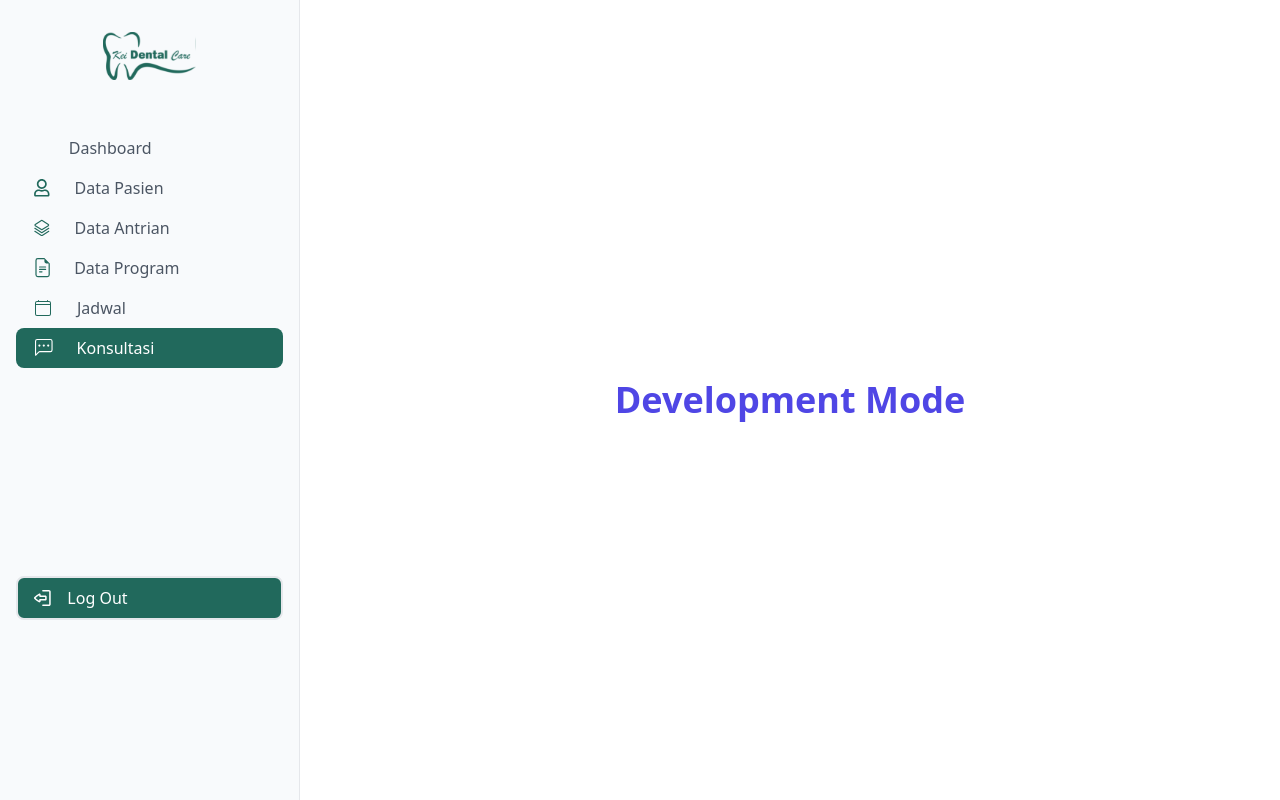
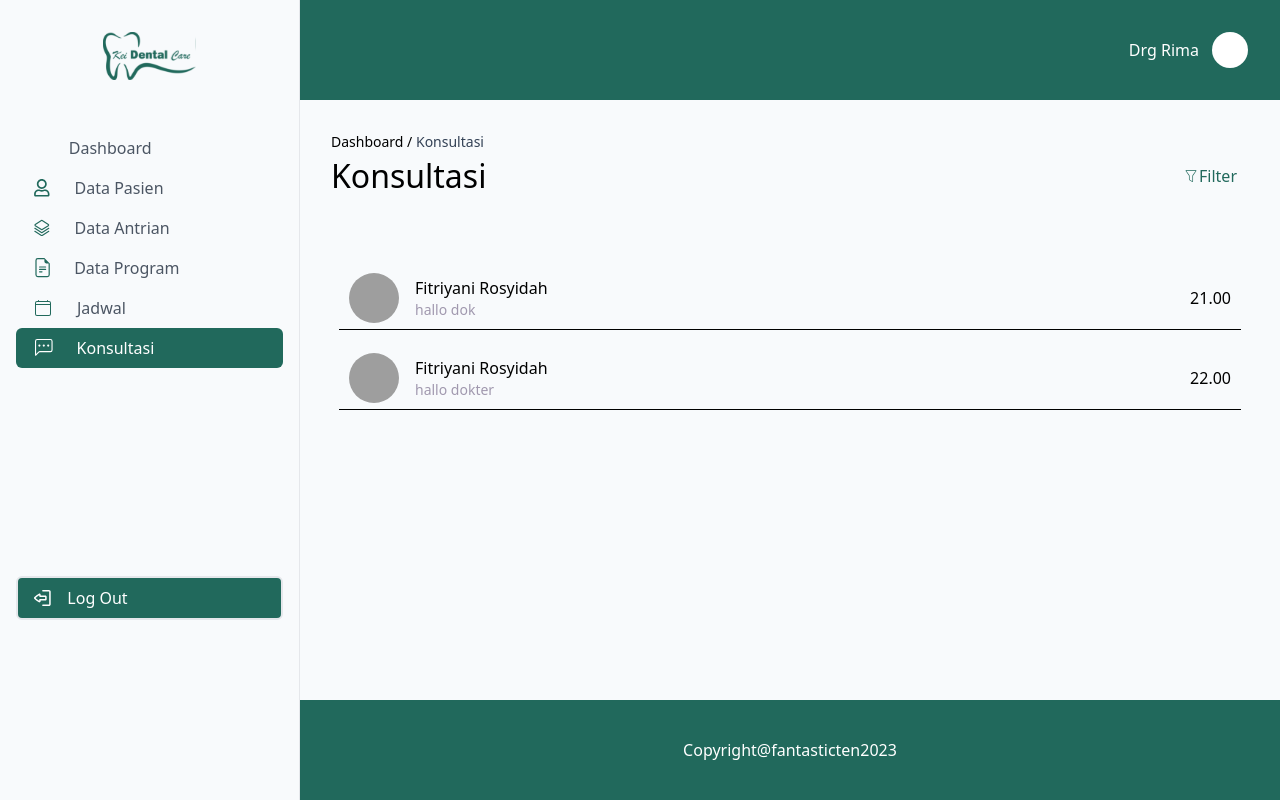
Before and after one commit to Vyannnnnn/key-dental-care-FE, a React (Vite) app: page /admin/konsultasi in a window 1280 px wide. Built offline with nearby package versions, Linux system fonts and the light colour scheme; data requests are answered from the project's data file; grey boxes are pictures that could not be loaded; some icons are missing.

Commit message:
konsultasi fixing api data

```diff
--- a/db.json
+++ b/db.json
@@ -110,5 +110,21 @@
             "Mulai_Pukul": "16.00",
             "Sampai_Pukul": "21.00"
         }
+    ],
+    "chats": [
+        {
+            "id": 1,
+            "avatar": "url gambar",
+            "name": "Fitriyani Rosyidah",
+            "message": "hallo dok",
+            "time": "21.00"
+        },
+        {
+            "id": 2,
+            "avatar": "url gambar",
+            "name": "Fitriyani Rosyidah",
+            "message": "hallo dokter",
+            "time": "22.00"
+        }
     ]
 }
--- a/src/components/private/ChatContent.jsx
+++ b/src/components/private/ChatContent.jsx
@@ -1,16 +1,31 @@
 import React from "react";
 
-const ChatContent = () => {
+const ChatContent = ({ data }) => {
   return (
-    <div className="w-full h-[64px] flex items-center border-b-[1px] border-black mb-[16px]">
-      <div className="ml-[10px] w-[50px] h-[50px] bg-[#21695C] rounded-full"></div>
-      <div className="ml-[16px] grow">
-        <p className="text-base">Diana Cantika Dewi</p>
-        <p className="text-[#A098AE] text-sm">Baik Dok, Terimakasih</p>
-      </div>
-      <div className="mr-[10px]">
-        <p>12:45 PM</p>
-      </div>
+    <div>
+      {data.map((chat) => (
+        <div
+          key={chat.id}
+          className="w-full h-[64px] flex items-center border-b-[1px] border-black mb-[16px]"
+        >
+          <div className="ml-[10px] w-[50px] h-[50px] rounded-full">
+            {chat.avatar && (
+              <img
+                src={chat.avatar}
+                alt="Avatar"
+                className="w-full h-full rounded-full"
+              />
+            )}
+          </div>
+          <div className="ml-[16px] grow">
+            <p className="text-base">{chat.name}</p>
+            <p className="text-[#A098AE] text-sm">{chat.message}</p>
+          </div>
+          <div className="mr-[10px]">
+            <p>{chat.time}</p>
+          </div>
+        </div>
+      ))}
     </div>
   );
 };
--- a/src/components/private/CreateButton.jsx
+++ b/src/components/private/CreateButton.jsx
@@ -2,7 +2,7 @@ import React from "react";
 
 const Searchbutton = () => {
   return (
-    <button className="border-[1px] border-[#21695C] px-3 py-2 rounded-md">
+    <button className="border-[1px] border-[#21695C] px-3 py-2 rounded-md hover:bg-[#e0e0e0] text-[#21695C] hover:underline underline-offset-4 hover:border-white">
       Tambah Data
     </button>
   );
--- /dev/null
+++ b/src/components/private/FilterButton.jsx
@@ -0,0 +1,13 @@
+import React from "react";
+import { CiFilter } from "react-icons/ci";
+
+const SearchButton = () => {
+  return (
+    <div className="px-3 py-2 rounded-md flex justify-center items-center hover:underline underline-offset-4 hover:bg-[#e0e0e0] text-[#21695C]">
+      <CiFilter />
+      <button>Filter</button>
+    </div>
+  );
+};
+
+export default SearchButton;
--- a/src/components/private/Navbar.jsx
+++ b/src/components/private/Navbar.jsx
@@ -1,6 +1,6 @@
 import React from "react";
 import CreateButton from "./CreateButton";
-import SearchButton from "./Searchbutton";
+import SearchButton from "./FilterButton";
 
 const Navbar = (props) => {
   return (
@@ -17,11 +17,10 @@ const Navbar = (props) => {
           <p className="text-[32px]">{props.page}</p>
           <div className="flex items-center">
             {props.showCreateButton && <CreateButton />}
+            {props.showSearchButton && <SearchButton />}
           </div>
         </div>
-        <div className="flex items-center mt-[27px]">
-          {props.showSearchButton && <SearchButton />}
-        </div>
+        <div className="flex items-center mt-[27px]"></div>
       </div>
     </nav>
   );
--- a/src/components/private/Navigation.jsx
+++ b/src/components/private/Navigation.jsx
@@ -27,8 +27,10 @@ const Navigation = () => {
           <nav className="flex flex-col">
             <div>
               <Link
-                className={`flex items-center px-4 py-2 text-gray-600 transition-colors duration-300 transform rounded-lg    ${
-                  isDashboard ? "bg-[#21695c] text-white" : ""
+                className={`flex items-center px-4 py-2 text-gray-600 transition-colors duration-300 transform rounded-md hover:underline underline-offset-4  ${
+                  isDashboard
+                    ? "bg-[#21695c] text-white hover:bg-[#21695c]"
+                    : "hover:bg-[#e0e0e0] hover:text-[#21695c]"
                 }`}
                 to="/admin"
               >
@@ -43,8 +45,10 @@ const Navigation = () => {
               </Link>
 
               <Link
-                className={`flex items-center px-4 py-2 text-gray-600 transition-colors duration-300 transform rounded-lg    ${
-                  isData_pasien ? "bg-[#21695c] text-white" : ""
+                className={`flex items-center px-4 py-2 text-gray-600 transition-colors duration-300 transform rounded-md hover:underline underline-offset-4 ${
+                  isData_pasien
+                    ? "bg-[#21695c] text-white hover:bg-[#21695c]"
+                    : "hover:bg-[#e0e0e0] hover:text-[#21695c]"
                 }`}
                 to="/admin/data_pasien"
               >
@@ -60,8 +64,10 @@ const Navigation = () => {
               </Link>
 
               <Link
-                className={`flex items-center px-4 py-2 text-gray-600 transition-colors duration-300 transform rounded-lg    ${
-                  isData_antrian ? "bg-[#21695c] text-white" : ""
+                className={`flex items-center px-4 py-2 text-gray-600 transition-colors duration-300 transform rounded-md hover:underline underline-offset-4   ${
+                  isData_antrian
+                    ? "bg-[#21695c] text-white hover:bg-[#21695c]"
+                    : "hover:bg-[#e0e0e0] hover:text-[#21695c]"
                 }`}
                 to="/admin/data_antrian"
               >
@@ -77,8 +83,10 @@ const Navigation = () => {
               </Link>
 
               <Link
-                className={`flex items-center px-4 py-2 text-gray-600 transition-colors duration-300 transform rounded-lg    ${
-                  isData_program ? "bg-[#21695c] text-white" : ""
+                className={`flex items-center px-4 py-2 text-gray-600 transition-colors duration-300 transform rounded-md hover:underline underline-offset-4   ${
+                  isData_program
+                    ? "bg-[#21695c] text-white hover:bg-[#21695c]"
+                    : "hover:bg-[#e0e0e0] hover:text-[#21695c]"
                 }`}
                 to="/admin/data_program"
               >
@@ -94,8 +102,10 @@ const Navigation = () => {
               </Link>
 
               <Link
-                className={`flex items-center px-4 py-2 text-gray-600 transition-colors duration-300 transform rounded-lg    ${
-                  isJadwal ? "bg-[#21695c] text-white" : ""
+                className={`flex items-center px-4 py-2 text-gray-600 transition-colors duration-300 transform rounded-md  hover:underline underline-offset-4  ${
+                  isJadwal
+                    ? "bg-[#21695c] text-white hover:bg-[#21695c]"
+                    : "hover:bg-[#e0e0e0] hover:text-[#21695c]"
                 }`}
                 to="/admin/jadwal"
               >
@@ -111,8 +121,10 @@ const Navigation = () => {
               </Link>
 
               <Link
-                className={`flex items-center px-4 py-2 text-gray-600 transition-colors duration-300 transform rounded-lg    ${
-                  isKonsultasi ? "bg-[#21695c] text-white" : ""
+                className={`flex items-center px-4 py-2 text-gray-600 transition-colors duration-300 transform rounded-md hover:underline underline-offset-4  ${
+                  isKonsultasi
+                    ? "bg-[#21695c] text-white hover:bg-[#21695c]"
+                    : "hover:bg-[#e0e0e0] hover:text-[#21695c]"
                 }`}
                 to="/admin/konsultasi"
               >
@@ -130,7 +142,7 @@ const Navigation = () => {
 
             <div className="mt-24 ">
               <Link
-                className="bg-[#21695C] text-white flex items-center px-4 py-2 mt-28 transition-colors duration-300 transform rounded-lg dark:text-gray-400 hover:bg-[#165549] border-2  hover:text-white"
+                className="bg-[#21695C] text-white flex items-center px-4 py-2 mt-28 transition-colors duration-300 transform rounded-md dark:text-gray-400 hover:bg-[#165549] border-2  hover:text-white"
                 to="/login"
               >
                 <img className="w-auto h-[16px]" src="/logout.svg" alt="" />
--- a/src/pages/private/konsultasi/index.jsx
+++ b/src/pages/private/konsultasi/index.jsx
@@ -2,36 +2,67 @@ import React, { useState, useEffect } from "react";
 import Navigation from "../../../components/private/Navigation";
 import Navbar from "../../../components/private/Navbar";
 import Footer from "../../../components/private/Footer";
-import Table from "../../../components/private/Table";
-import Pagination from "../../../components/private/Pagination";
+import ChatContent from "../../../components/private/ChatContent";
+import { ScaleLoader } from "react-spinners";
 
 const Konsultasi = () => {
-  const [Queue, setQueue] = useState([]);
+  const [isLoading, setIsLoading] = useState(true);
+  const [chats, setChats] = useState([]);
 
   useEffect(() => {
-    fetch("http://localhost:8000/queue")
-      .then((response) => response.json())
-      .then((data) => {
-        console.log("Patient Data:", data);
-        setQueue(data);
-      })
-      .catch((error) => console.error("Error fetching data:", error));
+    const fetchData = async () => {
+      try {
+        const response = await fetch("http://localhost:8000/chats");
+        const data = await response.json();
+        setChats(data);
+      } catch (error) {
+        console.error("Error fetching data:", error);
+      } finally {
+        setTimeout(() => {
+          setIsLoading(false);
+        }, 500);
+      }
+    };
+
+    fetchData();
   }, []);
-
-  const headers = [
-    { display: "No", field: "id" },
-    { display: "Nama", field: "Nama" },
-    { display: "Kode Antrian", field: "Kode_Antrian" },
-    { display: "Pelayanan", field: "Pelayanan" },
-    { display: "No Telepon", field: "No_Telepon" },
-    { display: "Hari / Tanggal", field: "Hari_Tanggal" },
-  ];
 
   return (
     <div className="layout flex">
       <Navigation />
-      <main className="flex justify-center items-center grow">
-        <h1 className="text-4xl text-indigo-600 font-bold">Development Mode</h1>
+      <main className="flex flex-col grow">
+        <Navbar
+          page="Konsultasi"
+          breadcrumb=" Konsultasi"
+          showCreateButton={false}
+          showSearchButton={true}
+        />
+        <div className="content grow object-contain bg-[#f8fafc]">
+          <section className="container px-[39px] py-[39px] mx-auto">
+            <div className="flex flex-col">
+              <div className="-mx-4 -my-2 overflow-x-auto sm:-mx-6 lg:-mx-8">
+                <div className="inline-block min-w-full py-2 align-middle md:px-6 lg:px-8">
+                  {isLoading ? (
+                    <div className="flex items-center justify-center h-40">
+                      <div className="flex justify-around mt-8">
+                        <ScaleLoader
+                          color="#21695c"
+                          loading={isLoading}
+                          height={30}
+                        />
+                      </div>
+                    </div>
+                  ) : chats && chats.length > 0 ? (
+                    <ChatContent data={chats} />
+                  ) : (
+                    <p className="text-center">Tidak ada chat</p>
+                  )}
+                </div>
+              </div>
+            </div>
+          </section>
+        </div>
+        <Footer />
       </main>
     </div>
   );
```
Also changed, not shown: src/components/private/SearchButton.jsx (deleted, +0 -42 lines).
